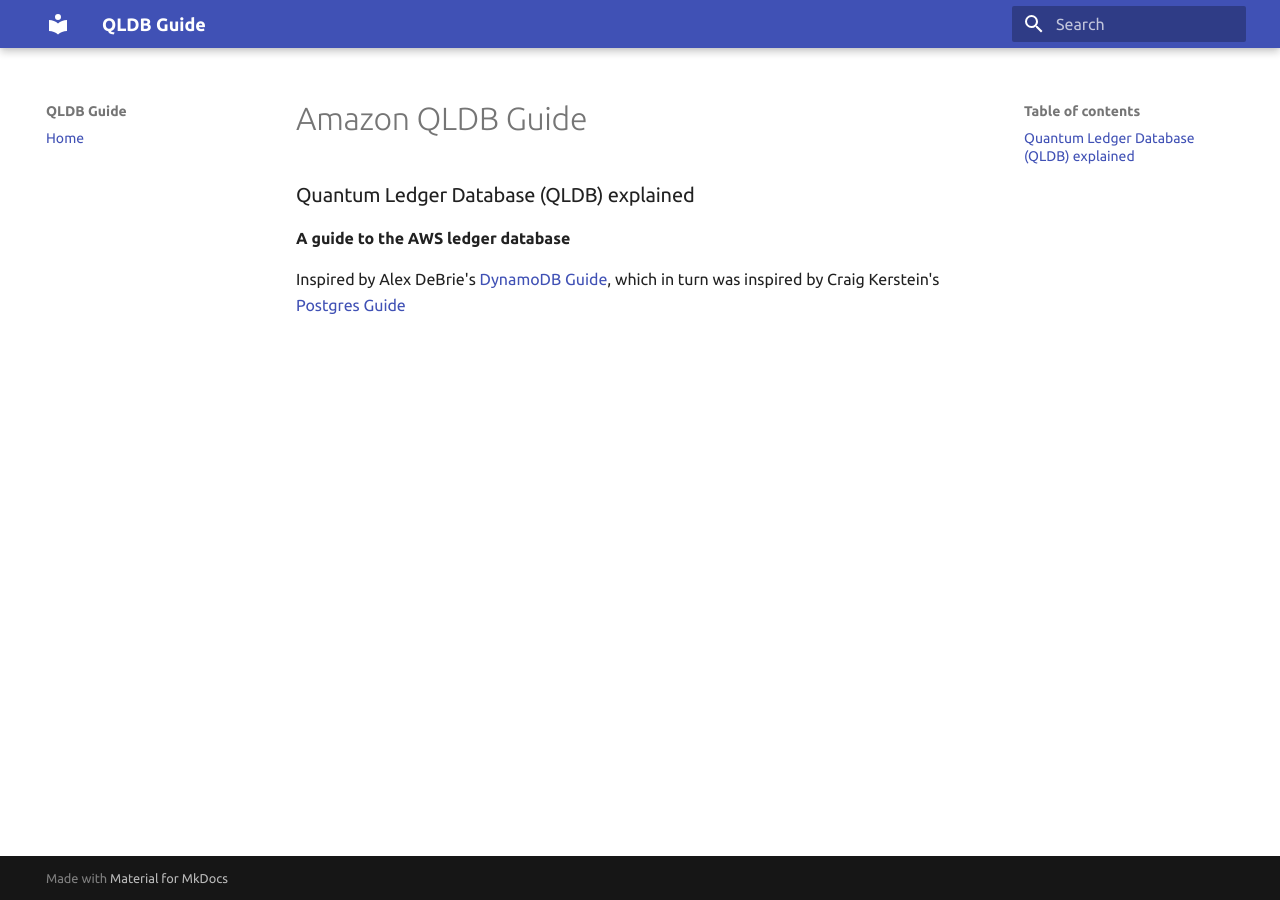
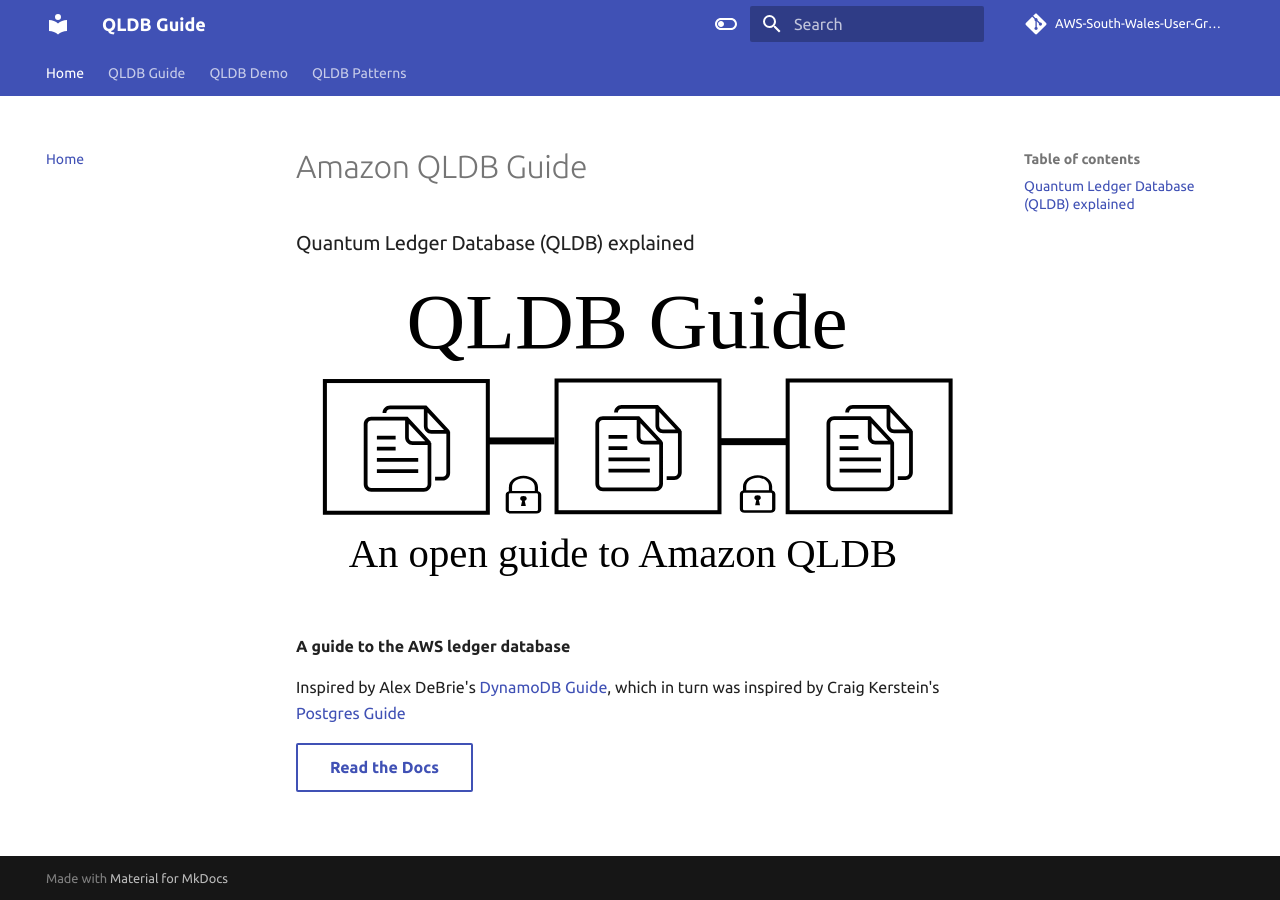
Before and after one commit to AWS-South-Wales-User-Group/qldb-guide, an MkDocs documentation site: the page built from docs/index.md, in a window 1280 px wide. Built offline with MkDocs 1.6.1 and Material for MkDocs 9.7.7, drawn with Linux system fonts in a browser that asks for light colours; comment, search, counter and statistics services are not loaded.

Commit message:
Added skeleton for guide, demo and patterns

```diff
--- a/docs/index.md
+++ b/docs/index.md
@@ -2,6 +2,10 @@
 
 ### Quantum Ledger Database (QLDB) explained
 
+![logo](/assets/QLDB-Guide.svg)
+
 **A guide to the AWS ledger database**
 
 Inspired by Alex DeBrie's [DynamoDB Guide](https://www.dynamodbguide.com/), which in turn was inspired by Craig Kerstein's [Postgres Guide](http://postgresguide.com/)
+
+[Read the Docs](/guide){ .md-button }
--- a/mkdocs.yml
+++ b/mkdocs.yml
@@ -1,15 +1,63 @@
 site_name: QLDB Guide
 site_author: Matt Lewis
 
+# Repository
+repo_name: AWS-South-Wales-User-Group/qldb-guide
+repo_url: https://github.com/AWS-South-Wales-User-Group/qldb-guide
+
 theme:
   name: material
+#  logo: assets/QLDB-Guide.svg
   font:
     text: Ubuntu
 
+  # Default values, taken from mkdocs_theme.yml
+  language: en
+  features:
+    - content.code.annotate
+    # - content.tabs.link
+    - content.tooltips
+    # - header.autohide
+    # - navigation.expand
+    - navigation.indexes
+    # - navigation.instant
+    # - navigation.prune
+    - navigation.sections
+    - navigation.tabs
+    # - navigation.tabs.sticky
+    - navigation.top
+    - navigation.tracking
+    - search.highlight
+    - search.share
+    - search.suggest
+    - toc.follow
+    # - toc.integrate
 
+  palette:
+    - scheme: default
+      primary: indigo
+      accent: indigo
+      toggle:
+        icon: material/toggle-switch-off-outline
+        name: Switch to dark mode
+    - scheme: slate
+      primary: indigo
+      accent: indigo
+      toggle:
+        icon: material/toggle-switch
+        name: Switch to light mode
 
 
 
 # Page tree
 nav:
   - Home: index.md
+  - QLDB Guide:
+    - Intro: guide/index.md
+  - QLDB Demo:
+    - Demo: demo/index.md
+  - QLDB Patterns:
+    - Patterns: patterns/index.md
+
+markdown_extensions:
+  - attr_list
```
Also changed, not shown: docs/demo/index.md (added, +5 -0 lines), docs/guide/index.md (added, +12 -0 lines), docs/patterns/index.md (added, +3 -0 lines), docs/assets/QLDB-Guide.svg (added).
